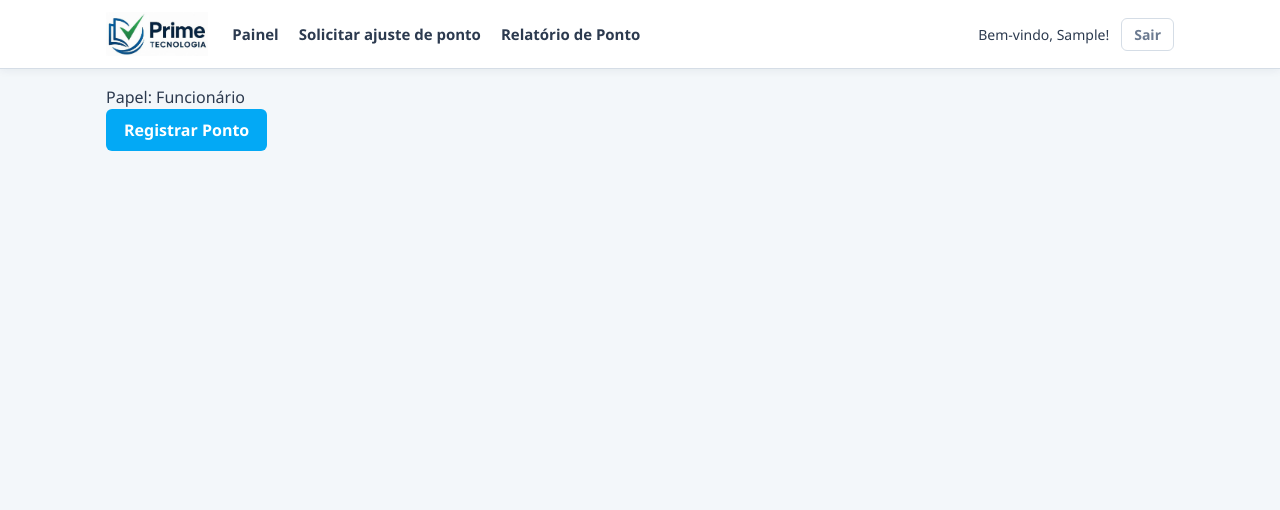
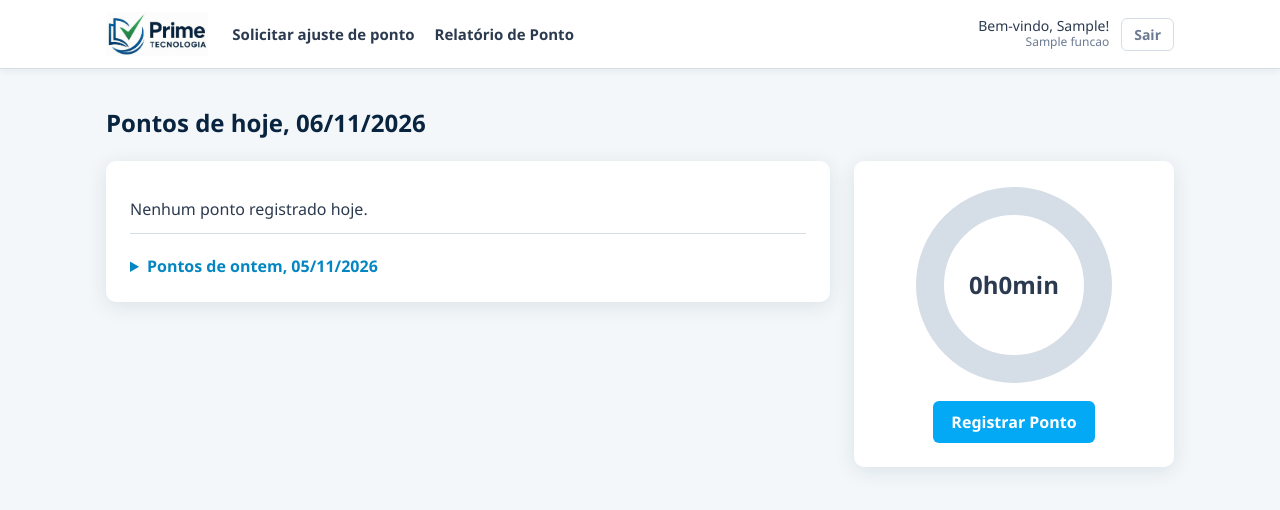
Before and after one commit to guicannoslima/registro-ponto, a Django app: page / in a window 1280 px wide. Shown: the top 510 px of the page. Run offline with Django 5.2, Linux system fonts and the light colour scheme; a user stored in the database is signed in; tables that the repository leaves empty hold one stand-in row (values such as "Sample post").

Commit message:
Ajustes de tela do painel

```diff
--- a/ponto/forms.py
+++ b/ponto/forms.py
@@ -1,5 +1,5 @@
 from django import forms
-from .models import Perfil, RegistroPonto, SolicitacaoAjustePonto
+from .models import Funcao, Perfil, RegistroPonto, SolicitacaoAjustePonto
 from django.contrib.auth.models import User
 
 class RegistroManualForm(forms.ModelForm):
@@ -54,6 +54,7 @@ class CadastroForm(forms.Form):
     last_name = forms.CharField(label = 'Sobrenome', max_length=150)
     cpf = forms.CharField(label = 'CPF', max_length=14)
     email = forms.EmailField(label = 'E-mail')
+    funcao = forms.ModelChoiceField(label = 'Função',queryset=Funcao.objects.all(), empty_label="Selecione suas função")
 
     def clean_cpf(self):
         cpf = self.cleaned_data.get('cpf')
--- a/ponto/relatorios.py
+++ b/ponto/relatorios.py
@@ -132,3 +132,50 @@ def calcular_resumo(dias_calculados):
         'horas_normais': horas_normais,
         'horas_extras': horas_extras,
     }
+
+def calcular_progresso(horarios, agora):
+    jornada = timedelta(hours=7, minutes=45)
+    tolerancia = timedelta(minutes=10)
+
+    if RegistroPonto.ENTRADA not in horarios:
+        return {
+            'tempo_trabalhado': timedelta(),
+            'tempo_restante': jornada,
+            'percentual': 0,
+            'estado': 'aguardando',
+        }
+
+    entrada = horarios[RegistroPonto.ENTRADA]
+
+    if RegistroPonto.SAIDA in horarios:
+        fim = horarios[RegistroPonto.SAIDA]
+    else:
+        fim = agora
+
+    if RegistroPonto.SAIDA_ALMOCO in horarios:
+        volta = horarios.get(RegistroPonto.VOLTA_ALMOCO, fim)
+        almoco = volta - horarios[RegistroPonto.SAIDA_ALMOCO]
+
+    else:
+        almoco = timedelta()
+
+    tempo_trabalhado = fim - entrada - almoco
+
+    percentual = (tempo_trabalhado.total_seconds()) / (jornada.total_seconds()) * 100
+    percentual = int(min(100, max(0, percentual)))
+
+    if RegistroPonto.SAIDA in horarios:
+        estado = 'completo'
+    elif tempo_trabalhado < jornada:
+        estado = 'andamento'
+    elif tempo_trabalhado <= jornada + tolerancia:
+        estado = 'completo'
+    else:
+        estado = 'extra'
+
+    return {
+        'tempo_trabalhado': tempo_trabalhado,
+        'tempo_restante': max(jornada - tempo_trabalhado, timedelta()),
+        'percentual': percentual,
+        'estado': estado
+    }
--- a/ponto/static/ponto/estilo.css
+++ b/ponto/static/ponto/estilo.css
@@ -243,6 +243,18 @@ button:hover {
     font-size: 14px;
 }
 
+.topo-usuario-texto {
+    display: flex;
+    flex-direction: column;
+    text-align: right;
+    line-height: 1.2;
+}
+
+.topo-usuario-texto small {
+    color: var(--cor-texto-suave);
+    font-size: 12px;
+}
+
 .topo-usuario button{
     background: transparent;
     border: 1px solid var(--cor-borda);
@@ -260,9 +272,108 @@ button:hover {
     margin: 0 auto;
 }
 
+.painel-grade{
+    display: grid;
+    grid-template-columns: 1fr 320px;
+    gap: 24px;
+    align-items: start;
+}
+
+.painel-pontos, .painel-relogio{
+    background-color: var(--cor-card);
+    border-radius: 10px;
+    padding: 24px;
+    box-shadow: 0 4px 20px rgba(9, 36, 63, 0.10);
+}
+
+.painel-relogio{
+    text-align: center;
+}
+
+.lista-pontos{
+    list-style: none;
+    margin: 0;
+    padding: 0;
+}
+
+.lista-pontos li{
+    padding: 12px 0;
+    border-bottom: 1px solid var(--cor-borda);
+}
+
+.circulo{
+    width: 180px;
+    height: 180px;
+    border-radius: 50%;
+    background-color: var(--cor-borda);
+    margin: 0 auto 20px;
+}
+
+.painel-ontem{
+    margin-top: 20px;
+}
+
+.painel-ontem summary{
+    font-weight: 600;
+    cursor: pointer;
+    color: var(--cor-primaria-escura);
+}
+
+.anel {
+    --cor-anel: var(--cor-borda);
+    position: relative;
+    width: 200px;
+    height: 200px;
+    margin: 0 auto 16px;
+}
+
+.anel svg {
+    display: block;
+    width: 100%;
+    height: 100%;
+    transform: rotate(-90deg);
+}
+
+.anel circle {
+    fill: none;
+    stroke-width: 14;
+}
+
+.anel-trilho {
+    stroke: var(--cor-borda);
+}
+
+.anel-preenchido {
+    stroke: var(--cor-anel);
+}
+
+.anel-texto {
+    position: absolute;
+    inset: 0;
+    display: flex;
+    align-items: center;
+    justify-content: center;
+    font-size: 1.5rem;
+    font-weight: 700;
+    pointer-events: none;
+}
+
+.anel-andamento { --cor-anel: #7ed6a4; }
+.anel-completo  { --cor-anel: #1f8a4c; }
+.anel-extra     { --cor-anel: #d93a3a; }
+
 @media (max-width: 480px) {
     .cartao-login {
         margin-top: 3vh;
         padding: 24px 18px;
     }
 }
+
+@media (max-width: 800px) {
+    .painel-grade {
+        grid-template-columns: 1fr;
+    }
+    .painel-relogio {
+        order: -1;
+    }
+}
--- a/ponto/templates/ponto/base_interna.html
+++ b/ponto/templates/ponto/base_interna.html
@@ -11,7 +11,6 @@
             </a>
             <nav class="menu-topo">
                 <ul>
-                    <li><a href="{% url 'painel' %}">Painel</a></li>
                     {% if user.perfil.papel == 'gestor' or user.perfil.papel == 'admin' %}
                         <li><a href="{% url 'equipe' %}">Equipe</a></li>
                         <li><a href="{% url 'solicitacoes_pendentes' %}">Solicitações Pendentes</a></li>
@@ -22,12 +21,17 @@
                 </ul>
             </nav>
             <div class="topo-usuario">
-                <span>Bem-vindo, {{ request.user.first_name }}!</span>
+                <div class="topo-usuario-texto">
+                    <span>Bem-vindo, {{ request.user.first_name }}!</span>
+                    {% if user.perfil.funcao %}
+                        <small> {{ user.perfil.funcao.nome }}</small>
+                    {% endif %}
+                </div>
                 <form method="post" action="{% url 'logout' %}">
                     {% csrf_token %}
                     <button type="submit">Sair</button>
                 </form>
-        </div>
+            </div>
         </div>
     </header>
 {% endblock %}
--- a/ponto/templates/ponto/painel.html
+++ b/ponto/templates/ponto/painel.html
@@ -1,24 +1,56 @@
 {%extends 'ponto/base_interna.html' %}
-{% load static %}
 
 {% block title %}
     Painel - Registro de Ponto
 {% endblock %}
 
 {% block conteudo %}
-    Papel: {{ perfil.get_papel_display }}
-    <form method="post" action="{% url 'bater_ponto' %}">
-        {% csrf_token %}
-        <button type="submit">Registrar Ponto</button>
-    </form>
-
-    {% for registro in registro_hoje %}
-        <ul>
-            <li>
-                Registros: {{ registro.get_tipo_display }}
-                {{ registro.data_hora|time:"H:i" }}
-                <a href="{% url 'solicitar_exclusao' registro.id %}">Solicitar Exclusão de ponto</a>
-            </li>
-        </ul>
-    {% endfor %}
+    <h2> Pontos de hoje, {% now "d/m/Y" %}</h2>
+    <div class="painel-grade">
+        <section class="painel-pontos">
+            <ul class="lista-pontos">
+                {% for registro in registro_hoje %}
+                    <li>
+                        {{ registro.get_tipo_display }}
+                        {{ registro.data_hora|time:"H:i" }}
+                        <a href="{% url 'solicitar_exclusao' registro.id %}">Solicitar Exclusão de ponto</a>
+                    </li>
+                {% empty %}
+                    <li>Nenhum ponto registrado hoje.</li>
+                {% endfor %}
+            </ul>
+            <details class="painel-ontem">
+                <summary>Pontos de ontem, {{ ontem|date:"d/m/Y" }}</summary>
+                <ul class="lista-pontos">
+                    {% for registro in registro_ontem %}
+                        <li>
+                            {{ registro.get_tipo_display }}
+                            {{ registro.data_hora|time:"H:i" }}
+                            <a href="{% url 'solicitar_exclusao' registro.id %}">Solicitar Exclusão de ponto</a>
+                        </li>
+                    {% empty %}
+                        <li>Nenhum ponto registrado ontem.</li>
+                    {% endfor %}
+                </ul>
+            </details>
+        </section>
+        <aside class="painel-relogio">
+            <div class="anel anel-{{ progresso.estado }}">
+                <svg viewBox="0 0 100 100">
+                    <circle class="anel-trilho" cx="50" cy="50" r="42" pathLength="100">
+                        <title>Falta: {{ restante_texto }}</title>
+                    </circle>
+                    <circle class="anel-preenchido" cx="50" cy="50" r="42" pathLength="100"
+                        stroke-dasharray="{{ progresso.percentual }} 100">
+                    <title>Trabalhado: {{ tempo_texto }}</title>
+                    </circle>
+                </svg>
+                <div class="anel-texto">{{ tempo_texto }}</div>
+            </div>
+            <form method="post" action="{% url 'bater_ponto' %}">
+                {% csrf_token %}
+                <button type="submit">Registrar Ponto</button>
+            </form>
+        </aside>
+    </div>
 {% endblock %}
--- a/ponto/views.py
+++ b/ponto/views.py
@@ -10,7 +10,7 @@ from .permissoes import funcionarios_visiveis
 from django.contrib import messages
 from .models import Perfil, HistoricoAlteracaoPonto, SolicitacaoAjustePonto
 from .forms import CadastroForm, RegistroManualForm, MotivoExclusaoForm, SolicitarCriacaoForm, SolicitarExclusaoForm, MotivoRejeicaoForm, RelatorioForm
-from .relatorios import montar_relatorio
+from .relatorios import calcular_horas_dia, montar_relatorio, calcular_progresso, formatar_timedelta
 from django.contrib.auth.models import User
 from xhtml2pdf import pisa
 from django.template.loader import get_template
@@ -22,8 +22,14 @@ INTERVALO_MINIMO = 10
 def painel(request):
     perfil = request.user.perfil
     hoje = timezone.localdate()
-    registro_hoje = RegistroPonto.objects.filter(funcionario=request.user, data_hora__date=hoje, ativo = True)
-    return render(request, 'ponto/painel.html', {'perfil': perfil, 'registro_hoje': registro_hoje})
+    resultado_hoje = calcular_horas_dia(request.user, hoje)
+    progresso = calcular_progresso(resultado_hoje['horarios'], timezone.now())
+    tempo_texto = formatar_timedelta(progresso['tempo_trabalhado'])
+    restante_texto = formatar_timedelta(progresso['tempo_restante'])
+    registro_hoje = RegistroPonto.objects.filter(funcionario=request.user, data_hora__date=hoje, ativo = True).order_by('data_hora')
+    ontem = hoje - timedelta(days=1)
+    registro_ontem = RegistroPonto.objects.filter(funcionario=request.user, data_hora__date=ontem, ativo = True).order_by('data_hora')
+    return render(request, 'ponto/painel.html', {'perfil': perfil, 'progresso': progresso, 'tempo_texto': tempo_texto, 'registro_hoje': registro_hoje, 'registro_ontem': registro_ontem, 'ontem': ontem, 'restante_texto': restante_texto})
 
 @login_required
 @require_POST
@@ -284,7 +290,8 @@ def cadastro_usuario(request):
                 password=form.cleaned_data['password'],
                 first_name=form.cleaned_data['first_name'],
                 last_name=form.cleaned_data['last_name'],
-                email=form.cleaned_data['email']
+                email=form.cleaned_data['email'],
+                funcao=form.cleaned_data['funcao']
             )
             Perfil.objects.create(
                 user=user,
```
